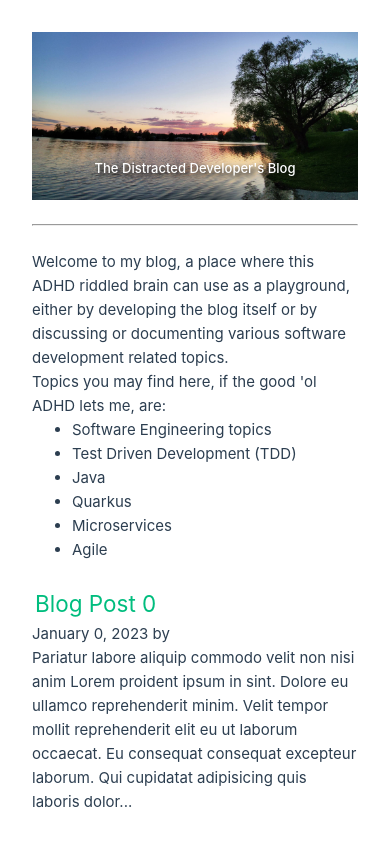
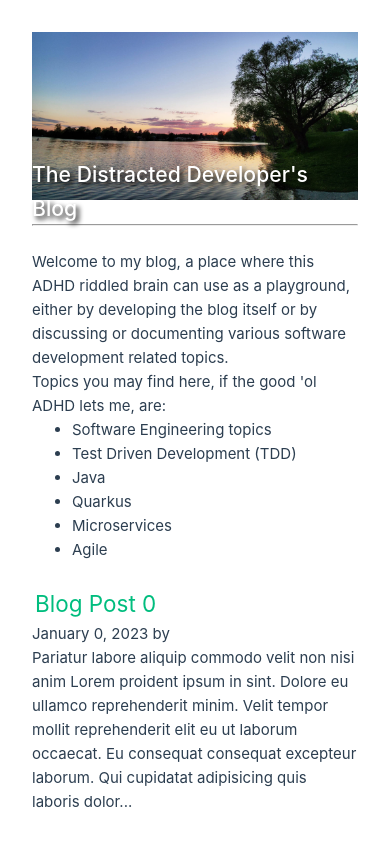
Before and after one commit to iFialAtFail/distractedDeveloperBlog, a Vue app: page / in a window 390 px wide. Shown: the top 844 px of the page. Built offline with nearby package versions, Linux system fonts and the light colour scheme.

Commit message:
Fixed the text sizing issue with the container.

```diff
--- a/src/App.vue
+++ b/src/App.vue
@@ -21,6 +21,7 @@ import TitlePage from './components/TitlePage.vue'
 </template>
 
 <style scoped>
+
 .titleContainer {
   container-type: inline-size;
   container-name: container;
@@ -37,8 +38,14 @@ import TitlePage from './components/TitlePage.vue'
   justify-content: center;  /* Center the title within the image */
   color: white;
   text-shadow: 3px 3px 5px black;
-  font-size: 4cqw;
+  font-size: 6cqw;
   font-weight:500;
+}
+
+@media (max-width: 580px) {
+  .title {
+    font-size: 6.5cqw;
+  }
 }
 
 
```
